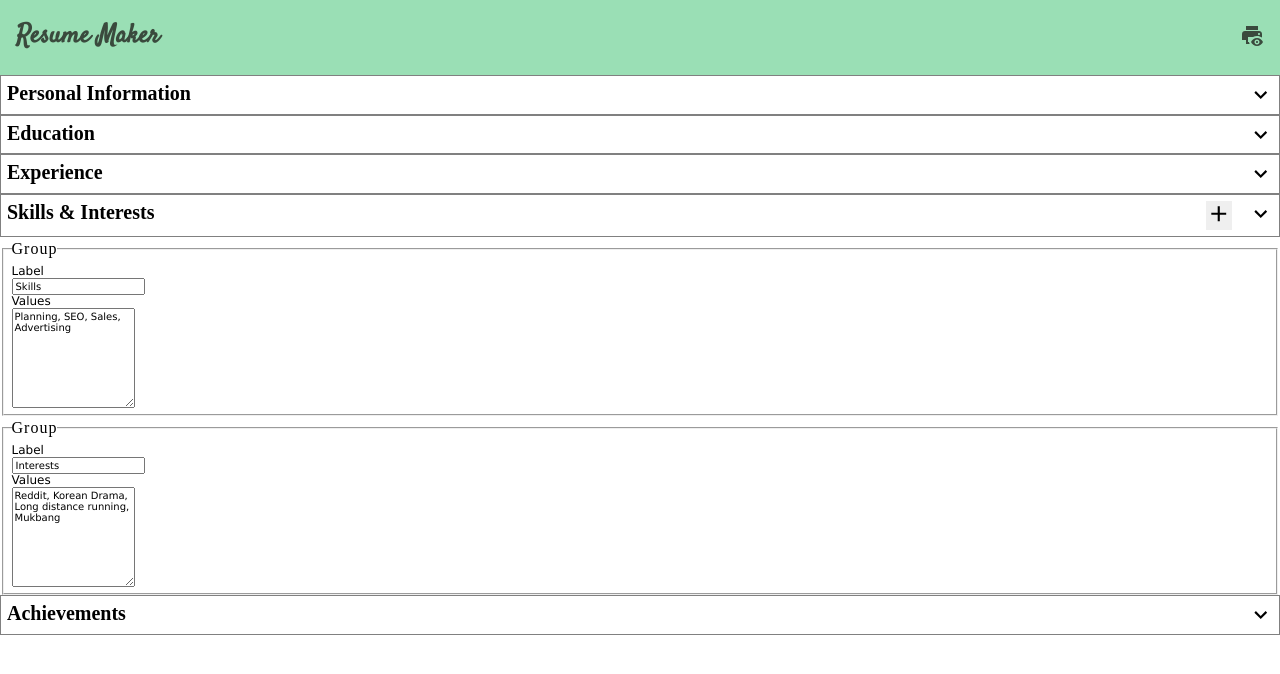
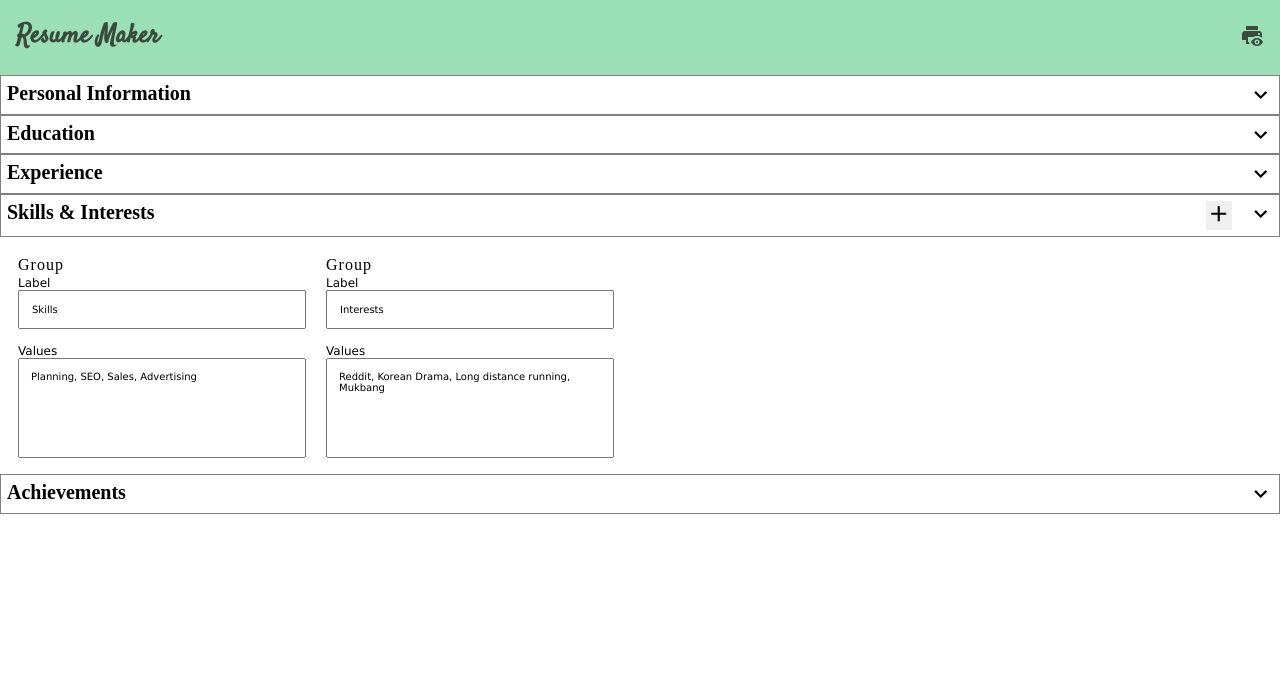
Before and after one commit to Viveyd/cv-maker, a React (Vite) app: page / in a window 1280 px wide. Both pictures are taken after a click on the link "Skills & Interests". Shown: the top 674 px of the page. Built offline with nearby package versions, Linux system fonts and the light colour scheme; a web font is replaced by a local one.

Commit message:
Style form skills section

```diff
--- a/src/Skills.jsx
+++ b/src/Skills.jsx
@@ -31,10 +31,13 @@ export default function Skills({ data, updater, active, toggler }) {
         toggle={setActive}
         add={active ? addData : null}
       />
-      {active &&
-        data.map((item) => (
-          <SkillGroup key={item.id} data={item} updater={updateData} />
-        ))}
+      {active && (
+        <div className="dd-content">
+          {data.map((item) => (
+            <SkillGroup key={item.id} data={item} updater={updateData} />
+          ))}
+        </div>
+      )}
     </section>
   );
 }
--- a/src/index.css
+++ b/src/index.css
@@ -3,6 +3,10 @@
 :root {
   font-size: 62.5%;
   font-family: "Segoe UI", Tahoma, Geneva, Verdana, sans-serif;
+}
+
+textarea {
+  resize: none;
 }
 
 #root {
@@ -109,6 +113,23 @@ form section.experience div {
   padding: 16px;
 }
 
+form section.skills div {
+  display: flex;
+  flex-wrap: wrap;
+  gap: 16px;
+  padding: 16px;
+}
+
+form section.skills fieldset {
+  border: 0;
+  width: 288px;
+}
+form input,
+form textarea {
+  padding: 12px;
+  width: 100%;
+}
+
 form section.experience div > fieldset {
   display: grid;
   grid-template-columns: repeat(2, auto);
@@ -116,6 +137,13 @@ form section.experience div > fieldset {
   max-width: 900px;
   border: 0;
   gap: 16px;
+}
+
+form fieldset {
+  display: flex;
+  flex-direction: column;
+  gap: 16px;
+  padding: 0;
 }
 
 form legend {
```
